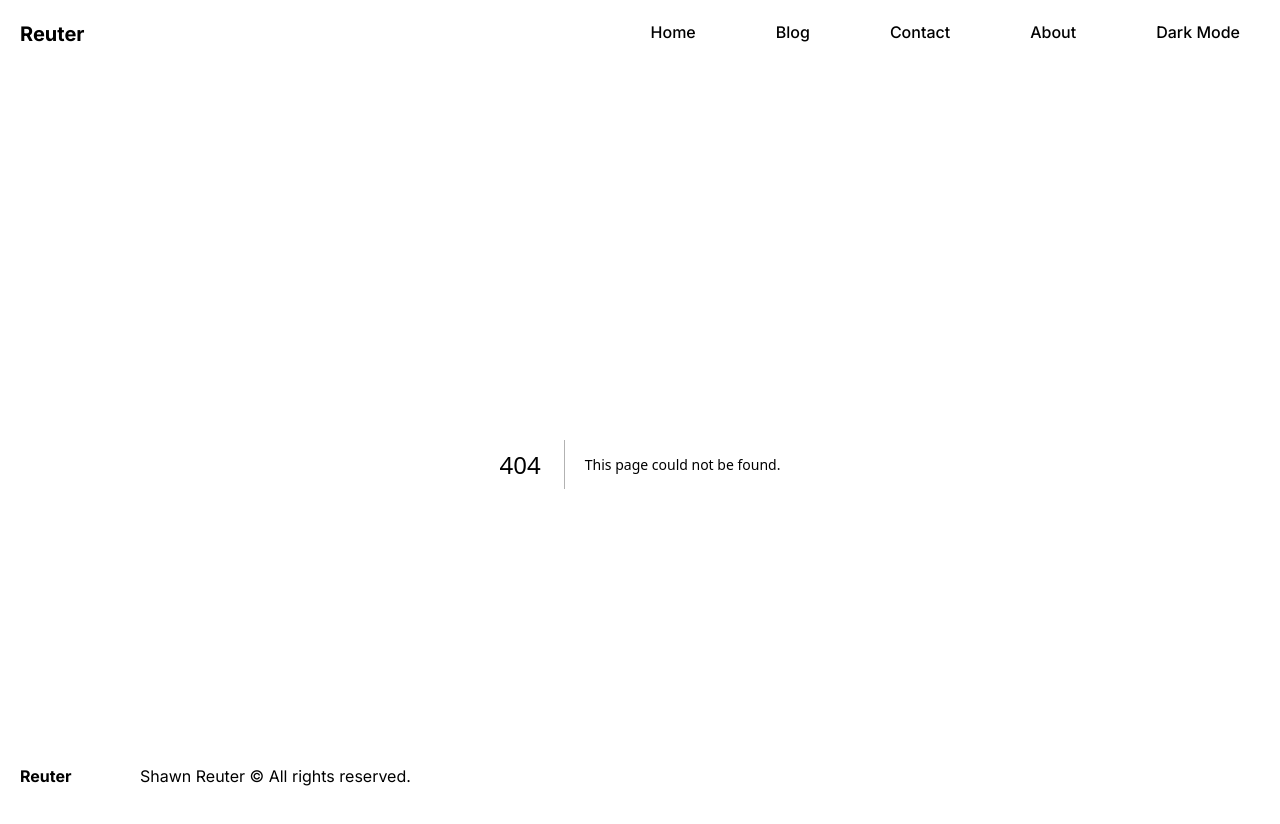
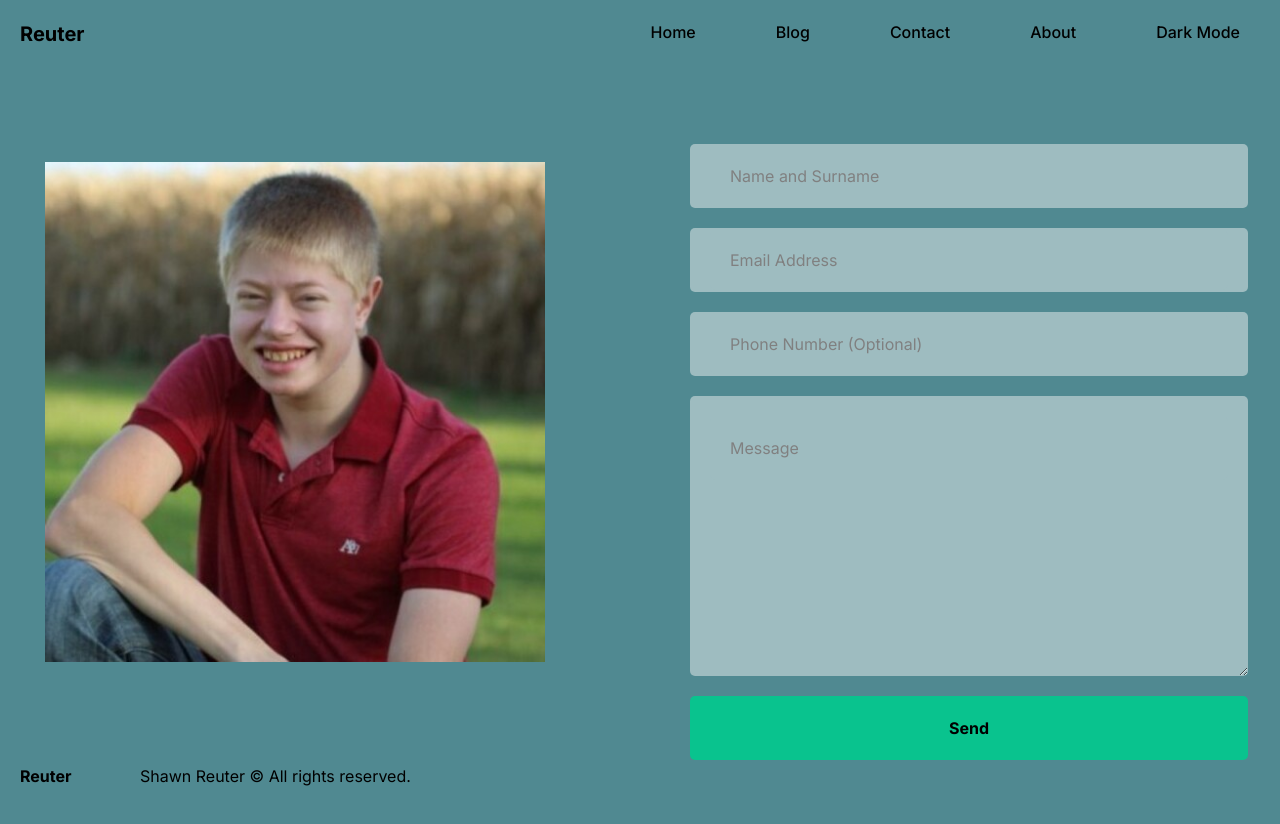
Before and after one commit to reuterShawn/shawn-reuter-profoilio, a Next.js app in the folder shawn-reuter-profolio/: page /contact in a window 1280 px wide. Before the commit this address had no page. Shown: the top 824 px of the page. After the commit the page ends 800 px from the top, so only its background shows below. Built offline with nearby package versions, Linux system fonts and the light colour scheme.

Commit message:
Add contact and styles

```diff
--- /dev/null
+++ b/shawn-reuter-profolio/src/app/contact/contact.module.css
@@ -0,0 +1,53 @@
+.container {
+    display: flex;
+    align-items: center;
+    gap: 100px;
+  }
+
+  .imgContainer {
+    flex: 1;
+    height: 500px;
+    position: relative;
+  }
+
+  .img {
+    object-fit: contain;
+  }
+
+  .formContainer {
+    flex: 1;
+  }
+
+  .form {
+    display: flex;
+    flex-direction: column;
+    gap: 20px;
+    padding-right: 2em;
+    padding-top: 5em;
+  }
+
+  .form input, .form ::placeholder,
+  .form textarea {
+    padding: 20px;
+    border-radius: 5px;
+    border: none;
+    outline: none;
+    background-color: var(--bgLight2);
+    color: gray;
+  }
+
+  .form button {
+    padding: 20px;
+    background-color: var(--btn);
+    color: var(--text);
+    font-weight: bold;
+    border: none;
+    border-radius: 5px;
+    cursor: pointer;
+  }
+
+  @media (max-width: 768px) {
+    .container {
+      flex-direction: column;
+    }
+  }
--- /dev/null
+++ b/shawn-reuter-profolio/src/app/contact/page.jsx
@@ -0,0 +1,37 @@
+// "use client";
+import Image from "next/image";
+import styles from "./contact.module.css";
+export const metadata = {
+  title: "Contact Page",
+  description: "Contact description",
+};
+
+const ContactPage = () => {
+
+  return (
+    <div className={styles.container}>
+      <div className={styles.imgContainer}>
+        <Image src="/contact.png" alt="" fill className={styles.img} />
+      </div>
+      <div className={styles.formContainer}>
+      <div className="text-black">
+        <form action="" className={styles.form}>
+          <input type="text" placeholder="Name and Surname" />
+          <input type="text" placeholder="Email Address" />
+          <input type="text" placeholder="Phone Number (Optional)" />
+          <textarea
+            name=""
+            id=""
+            cols="30"
+            rows="10"
+            placeholder="Message"
+          ></textarea>
+          <button>Send</button>
+        </form>
+        </div>
+      </div>
+    </div>
+  );
+};
+
+export default ContactPage;
```
